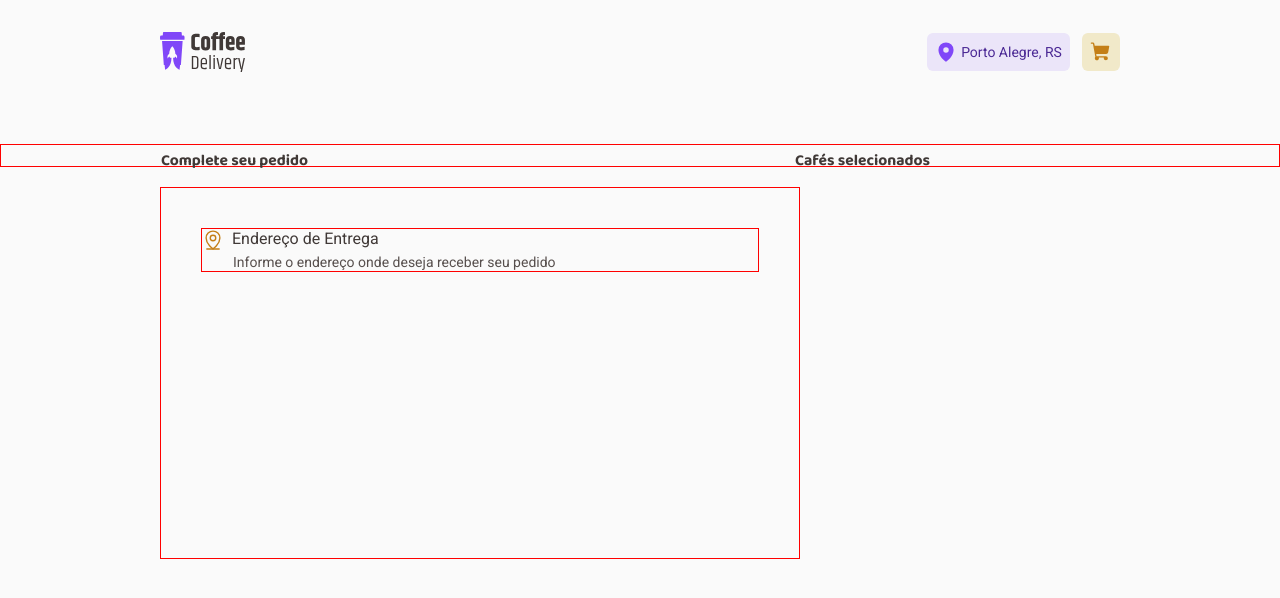
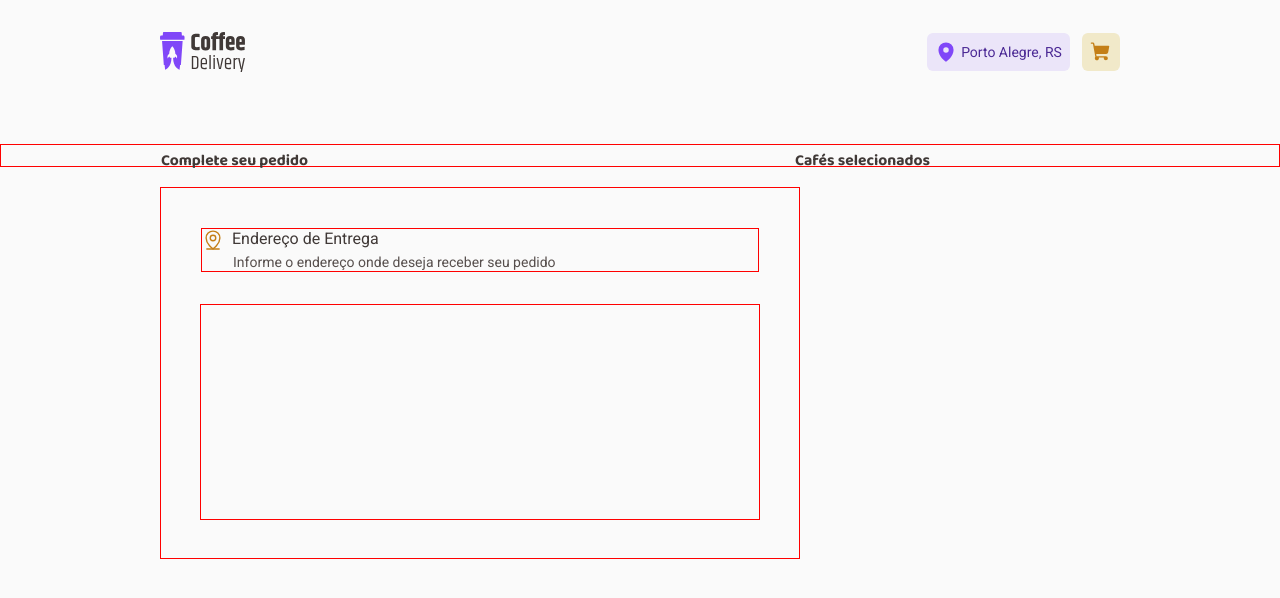
Before and after one commit to leticea/coffee-delivery, a React (Vite) app: page /cart in a window 1280 px wide. Shown: the top 598 px of the page. Built offline with nearby package versions, Linux system fonts and the light colour scheme.

Commit message:
feat(Cart): AddressInfo styles

```diff
--- a/src/pages/Cart/index.tsx
+++ b/src/pages/Cart/index.tsx
@@ -1,4 +1,4 @@
-import { Headline, InfoContainer, Title } from "./styles";
+import { AddressInfo, Headline, InfoContainer, Title } from "./styles";
 import { MapPinLine } from "phosphor-react";
 
 export function Cart() {
@@ -16,9 +16,16 @@ export function Cart() {
           </h1>
           <p>Informe o endereço onde deseja receber seu pedido</p>
         </Headline>
+
+        <AddressInfo>
+          {/* <section>
+            <div>
+              <label htmlFor="cep"></label>
+              <input id="cep" type="text" placeholder="CEP" />
+            </div>
+          </section> */}
+        </AddressInfo>
       </InfoContainer>
     </>
   );
 }
-
-//section
--- a/src/pages/Cart/styles.ts
+++ b/src/pages/Cart/styles.ts
@@ -66,6 +66,15 @@ export const Headline = styled.div`
   }
 `;
 
+export const AddressInfo = styled.form`
+  width: 56rem;
+  height: 21.6rem;
+  margin: 3.2rem auto auto auto;
+
+
+  border: 1px solid red;
+`
+
 // addressInfo
 
 // paymentInfo
```
